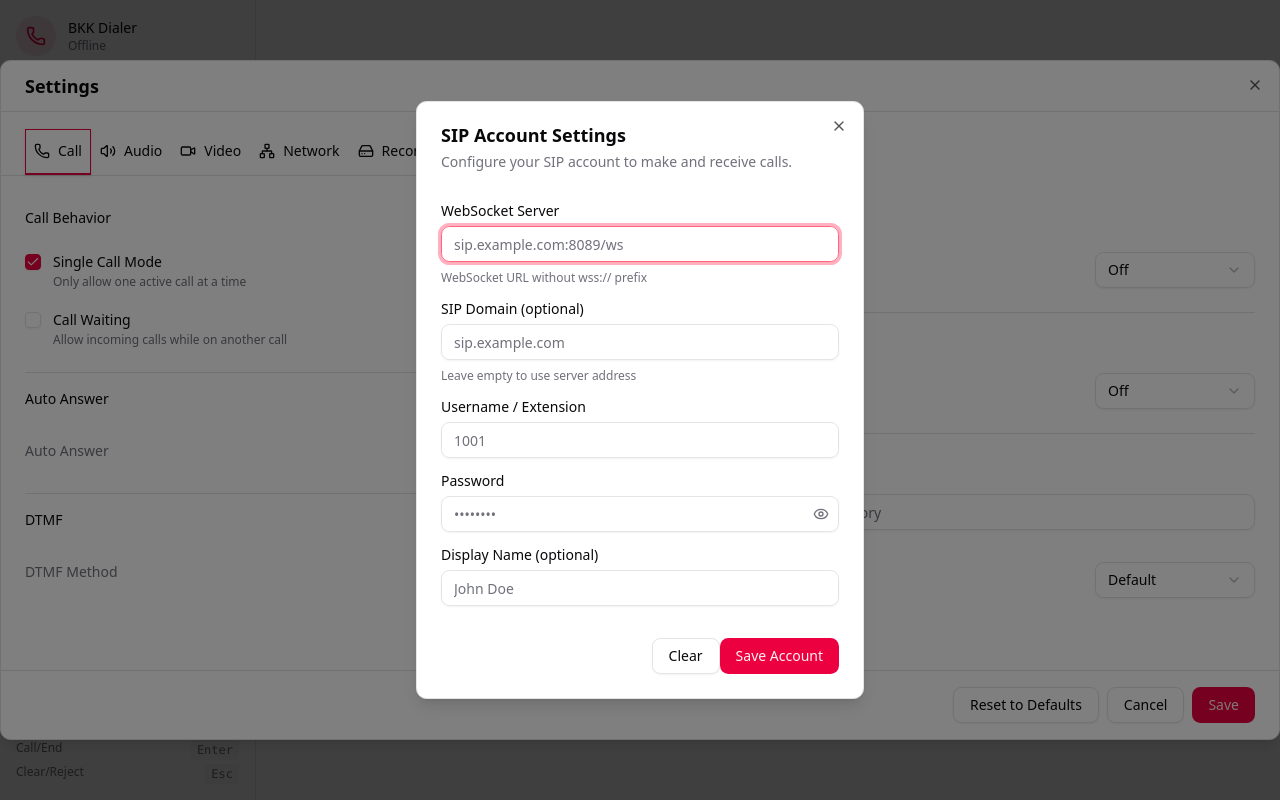
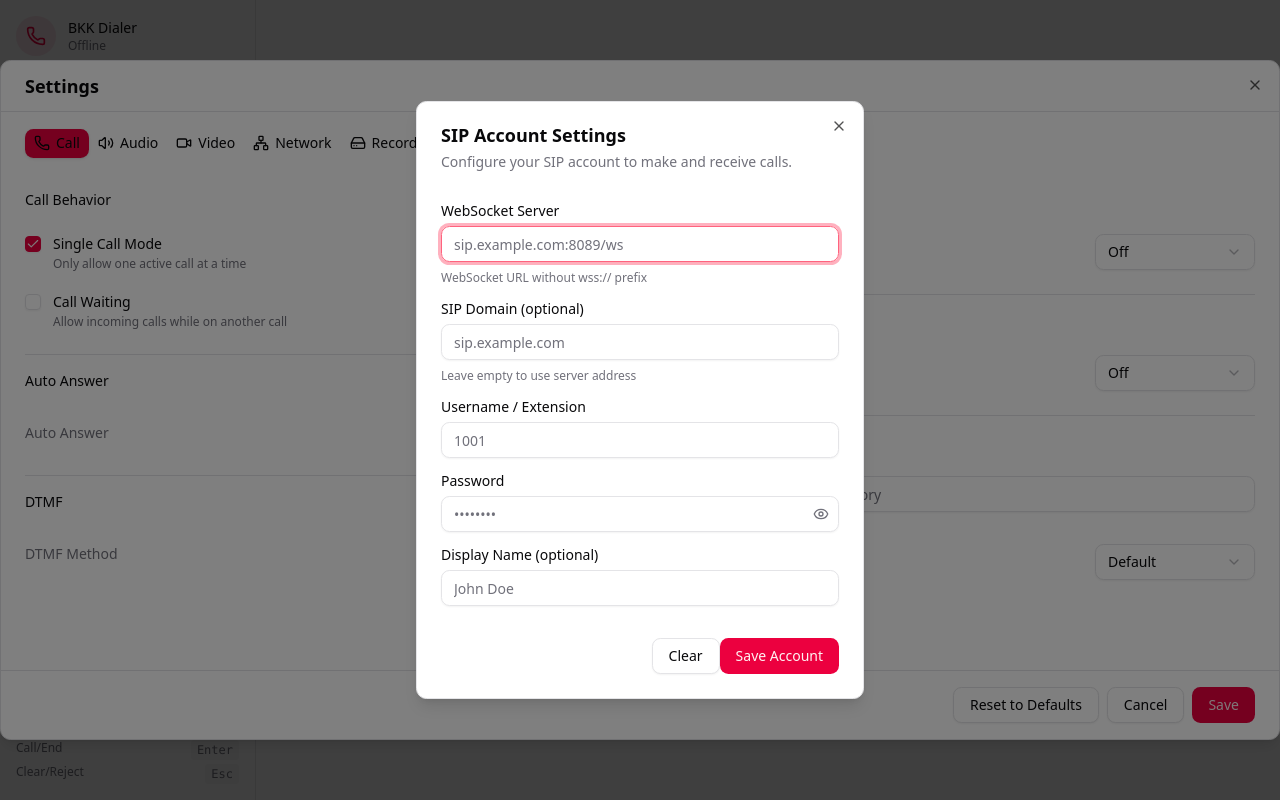
Before and after one commit to BaKhabarKissan/bkk_dialer, a Next.js app: page / in a window 1280 px wide. Both pictures are taken after a click on the button 51 px from the left and 130 px from the top of the page. Built offline with nearby package versions, Linux system fonts and the light colour scheme; what jssip would draw is missing.

Commit message:
updated settings

```diff
--- a/components/dialer/Settings.jsx
+++ b/components/dialer/Settings.jsx
@@ -164,28 +164,28 @@
         </DialogHeader>
 
         <Tabs defaultValue="call" className="flex-1 flex flex-col overflow-hidden">
-          <TabsList className="px-6 justify-start rounded-none border-b bg-transparent h-auto py-0">
-            <TabsTrigger value="call" className="rounded-none border-b-2 border-transparent data-[state=active]:border-primary data-[state=active]:bg-transparent gap-2 py-3">
+          <TabsList className="px-6 justify-start rounded-none bg-transparent h-auto py-0">
+            <TabsTrigger value="call">
               <Phone className="w-4 h-4" />
               Call
             </TabsTrigger>
-            <TabsTrigger value="audio" className="rounded-none border-b-2 border-transparent data-[state=active]:border-primary data-[state=active]:bg-transparent gap-2 py-3">
+            <TabsTrigger value="audio">
               <Volume2 className="w-4 h-4" />
               Audio
             </TabsTrigger>
-            <TabsTrigger value="video" className="rounded-none border-b-2 border-transparent data-[state=active]:border-primary data-[state=active]:bg-transparent gap-2 py-3">
+            <TabsTrigger value="video">
               <Video className="w-4 h-4" />
               Video
             </TabsTrigger>
-            <TabsTrigger value="network" className="rounded-none border-b-2 border-transparent data-[state=active]:border-primary data-[state=active]:bg-transparent gap-2 py-3">
+            <TabsTrigger value="network">
               <Network className="w-4 h-4" />
               Network
             </TabsTrigger>
-            <TabsTrigger value="recording" className="rounded-none border-b-2 border-transparent data-[state=active]:border-primary data-[state=active]:bg-transparent gap-2 py-3">
+            <TabsTrigger value="recording">
               <HardDrive className="w-4 h-4" />
               Recording
             </TabsTrigger>
-            <TabsTrigger value="ui" className="rounded-none border-b-2 border-transparent data-[state=active]:border-primary data-[state=active]:bg-transparent gap-2 py-3">
+            <TabsTrigger value="ui">
               <Monitor className="w-4 h-4" />
               Interface
             </TabsTrigger>
--- a/components/ui/tabs.jsx
+++ b/components/ui/tabs.jsx
@@ -40,7 +40,7 @@
     <TabsPrimitive.Trigger
       data-slot="tabs-trigger"
       className={cn(
-        "data-[state=active]:bg-background dark:data-[state=active]:text-foreground focus-visible:border-ring focus-visible:ring-ring/50 focus-visible:outline-ring dark:data-[state=active]:border-input dark:data-[state=active]:bg-input/30 text-foreground dark:text-muted-foreground inline-flex h-[calc(100%-1px)] flex-1 items-center justify-center gap-1.5 rounded-md border border-transparent px-2 py-1 text-sm font-medium whitespace-nowrap transition-[color,box-shadow] focus-visible:ring-[3px] focus-visible:outline-1 disabled:pointer-events-none disabled:opacity-50 data-[state=active]:shadow-sm [&_svg]:pointer-events-none [&_svg]:shrink-0 [&_svg:not([class*='size-'])]:size-4",
+        "data-[state=active]:bg-primary dark:data-[state=active]:text-foreground focus-visible:border-ring focus-visible:ring-ring/50 focus-visible:outline-ring dark:data-[state=active]:border-input dark:data-[state=active]:bg-input/30 text-foreground dark:text-muted-foreground inline-flex h-[calc(100%-1px)] flex-1 items-center justify-center gap-1.5 rounded-md border border-transparent px-2 py-1 text-sm font-medium whitespace-nowrap transition-[color,box-shadow] focus-visible:ring-[3px] focus-visible:outline-1 disabled:pointer-events-none disabled:opacity-50 data-[state=active]:shadow-sm [&_svg]:pointer-events-none [&_svg]:shrink-0 [&_svg:not([class*='size-'])]:size-4",
         className
       )}
       {...props} />
```
